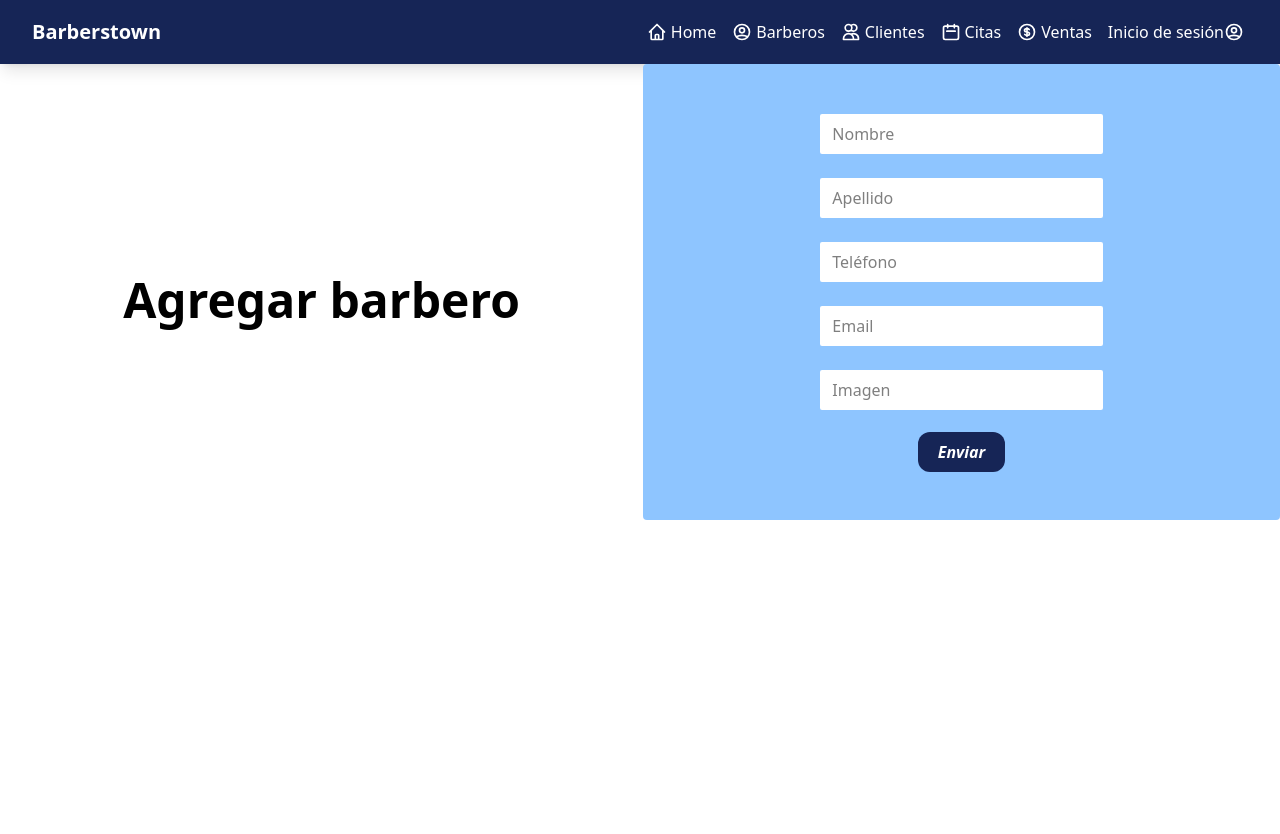
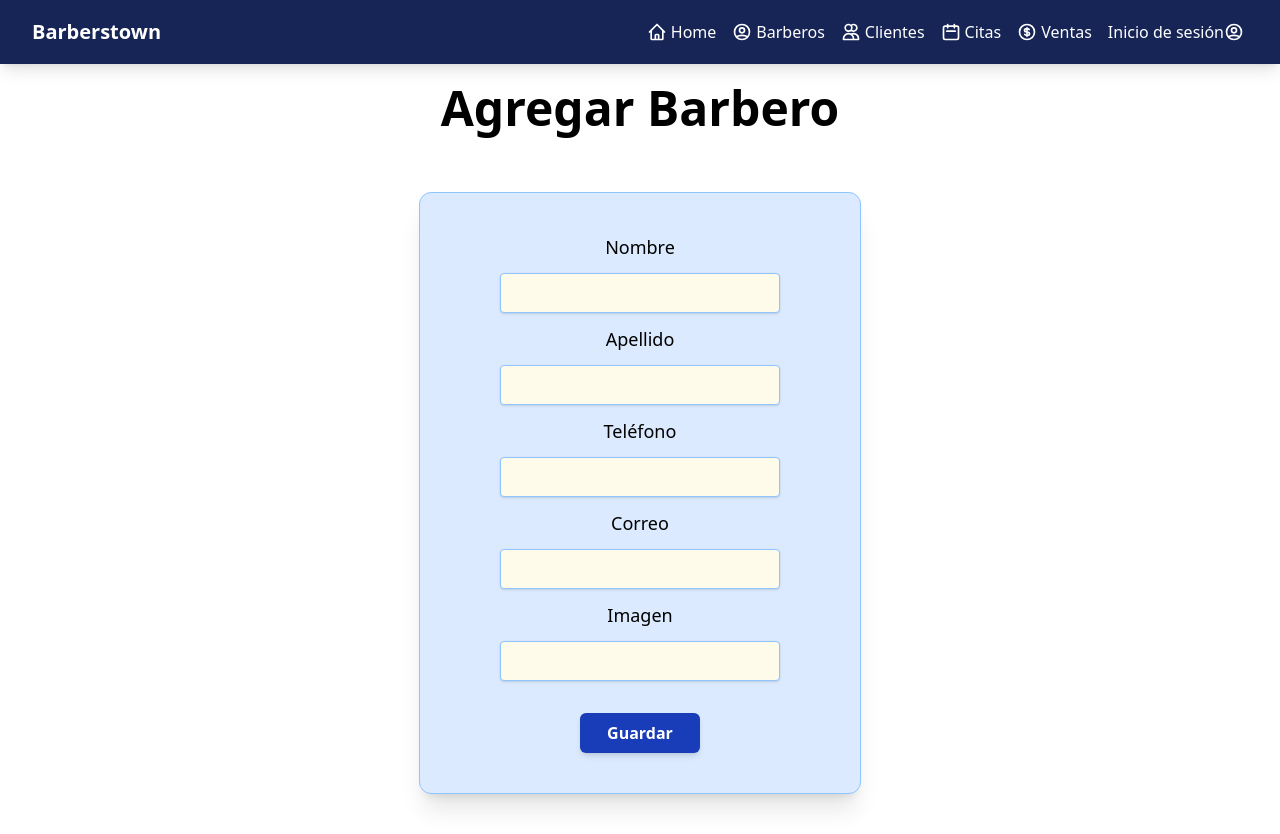
Before and after one commit to olarte91/barberstown-front, an Angular app: page /agregar-form in a window 1280 px wide. Before the commit the page ends 800 px from the top, so only its background shows below. Built offline with nearby package versions, Linux system fonts and the light colour scheme.

Commit message:
Fix: Modificación de formulario para crear barbero

```diff
--- a/src/app/components/agregar-form/agregar-form.component.html
+++ b/src/app/components/agregar-form/agregar-form.component.html
@@ -1,26 +1,27 @@
-<article class="flex flex-col sm:flex-row w-full h-full justify-center items-center">
+<div class="w-full h-full flex flex-col justify-center items-center">
+  <div class="w-full h-auto my-5 flex justify-center items-center">
+    <h2 class=" text-5xl font-bold">Agregar Barbero</h2>
+  </div>
+  <div class="flex flex-col items-center bg-blue-100 py-10 px-20 my-10 rounded-xl shadow-xl border-1 border-blue-300">
 
-  <div class=" w-full h-full m-5 flex justify-center items-center">
-    <h1 class="text-5xl font-bold self-center">Agregar barbero</h1>
+    <form [formGroup]="barberoForm" (ngSubmit)="onSubmit()" class="flex flex-col items-center">
+      <label for="" class="font-light text-lg">Nombre</label>
+      <input type="text" formControlName="nombre"
+        class="w-70 h-10 rounded-sm bg-amber-50 my-3 px-1 border-1 border-blue-300 focus:border-2 focus:border-blue-800 focus:outline-none shadow-sm">
+      <label for="" class="font-light text-lg">Apellido</label>
+      <input type="text" formControlName="apellido"
+        class="w-70 h-10 rounded-sm bg-amber-50 my-3 px-1 border-1 border-blue-300 focus:border-2 focus:border-blue-800 focus:outline-none shadow-sm">
+      <label for="" class="font-light text-lg">Teléfono</label>
+      <input type="text" formControlName="telefono"
+        class="w-70 h-10 rounded-sm bg-amber-50 my-3 px-1 border-1 border-blue-300 focus:border-2 focus:border-blue-800 focus:outline-none shadow-sm">
+      <label for="" class="font-light text-lg">Correo</label>
+      <input type="text" formControlName="correo"
+        class="w-70 h-10 rounded-sm bg-amber-50 my-3 px-1 border-1 border-blue-300 focus:border-2 focus:border-blue-800 focus:outline-none shadow-sm">
+      <label for="" class="font-light text-lg">Imagen</label>
+      <input type="text" formControlName="imagen"
+        class="w-70 h-10 rounded-sm bg-amber-50 my-3 px-1 border-1 border-blue-300 focus:border-2 focus:border-blue-800 focus:outline-none shadow-sm">
+      <button class=" w-30 h-10 mt-5 bg-blue-800 p-2 text-white font-bold rounded-md shadow-md">Guardar</button>
+    </form>
+
   </div>
-
-  <form [formGroup]="barberoForm" (ngSubmit)="onSubmit()"
-    class="rounded px-8 py-12 mb-4 w-full h-full bg-blue-300 flex flex-col items-center justify-center">
-    <input type="text" formControlName="nombre" placeholder="Nombre"
-      class="w-1/2 px-3 py-2 mb-5 border-2 border-blue-300 rounded focus:outline-none focus:border-blue-500 bg-white">
-
-    <input type="text" formControlName="apellido" placeholder="Apellido"
-      class="w-1/2 px-3 py-2 mb-5 border-2 border-blue-300 rounded focus:outline-none focus:border-blue-500 bg-white">
-
-    <input type="text" formControlName="telefono" placeholder="Teléfono"
-      class="w-1/2 px-3 py-2 mb-5 border-2 border-blue-300 rounded focus:outline-none focus:border-blue-500 bg-white">
-
-    <input type="text" formControlName="correo" placeholder="Email"
-      class="w-1/2 px-3 py-2 mb-5 border-2 border-blue-300 rounded focus:outline-none focus:border-blue-500 bg-white">
-
-    <input type="text" formControlName="imagen" placeholder="Imagen"
-      class="w-1/2 px-3 py-2 mb-5 border-2 border-blue-300 rounded focus:outline-none focus:border-blue-500 bg-white">
-
-    <button type="submit" class="bg-blue-950 text-white font-bold italic px-5 py-2 rounded-xl">Enviar</button>
-  </form>
-</article>
+</div>
--- a/src/app/pages/register/register/register.component.html
+++ b/src/app/pages/register/register/register.component.html
@@ -1,3 +1,28 @@
-<h1>
-    Registro de usuario nuevo
-</h1>
+<div class="w-full h-full flex flex-col justify-center items-center">
+    <div class="w-full h-auto my-5 flex justify-center items-center">
+        <h2 class=" text-5xl font-bold">Registro de usuario nuevo</h2>
+    </div>
+    <div class="flex flex-col items-center bg-blue-100 py-10 px-20 my-10 rounded-xl shadow-xl border-1 border-blue-300">
+
+        <form action="" class="flex flex-col items-center">
+            <label for="" class="font-light text-lg">Nombre</label>
+            <input type="text"
+                class="w-70 h-10 rounded-sm bg-amber-50 my-3 px-1 border-1 border-blue-300 focus:border-2 focus:border-blue-800 focus:outline-none shadow-sm">
+            <label for="" class="font-light text-lg">Apellido</label>
+            <input type="text"
+                class="w-70 h-10 rounded-sm bg-amber-50 my-3 px-1 border-1 border-blue-300 focus:border-2 focus:border-blue-800 focus:outline-none shadow-sm">
+            <label for="" class="font-light text-lg">Teléfono</label>
+            <input type="text"
+                class="w-70 h-10 rounded-sm bg-amber-50 my-3 px-1 border-1 border-blue-300 focus:border-2 focus:border-blue-800 focus:outline-none shadow-sm">
+            <label for="" class="font-light text-lg">Correo</label>
+            <input type="text"
+                class="w-70 h-10 rounded-sm bg-amber-50 my-3 px-1 border-1 border-blue-300 focus:border-2 focus:border-blue-800 focus:outline-none shadow-sm">
+            <label for="" class="font-light text-lg">Contraseña</label>
+            <input type="password"
+                class="w-70 h-10 rounded-sm bg-amber-50 my-3 px-1 border-1 border-blue-300 focus:border-2 focus:border-blue-800 focus:outline-none shadow-sm">
+            <button class=" w-30 h-10 mt-5 bg-blue-800 p-2 text-white font-bold rounded-md shadow-md">Ingresar</button>
+            <a routerLink="/register" class="text-md text-blue-500 mt-2">¿Aún no está registrado?</a>
+        </form>
+
+    </div>
+</div>
```
